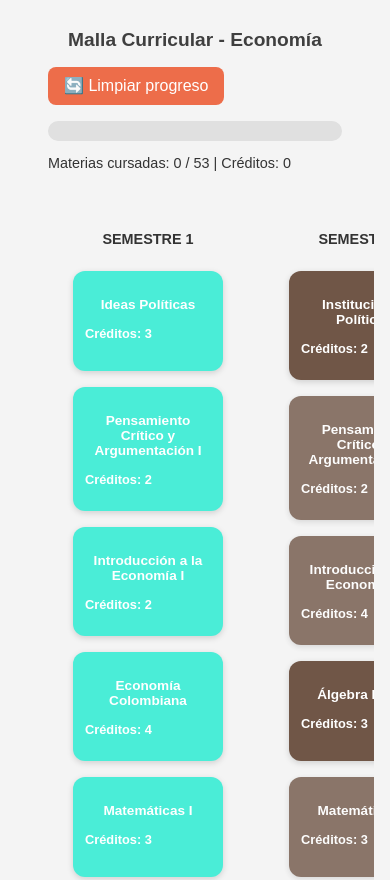
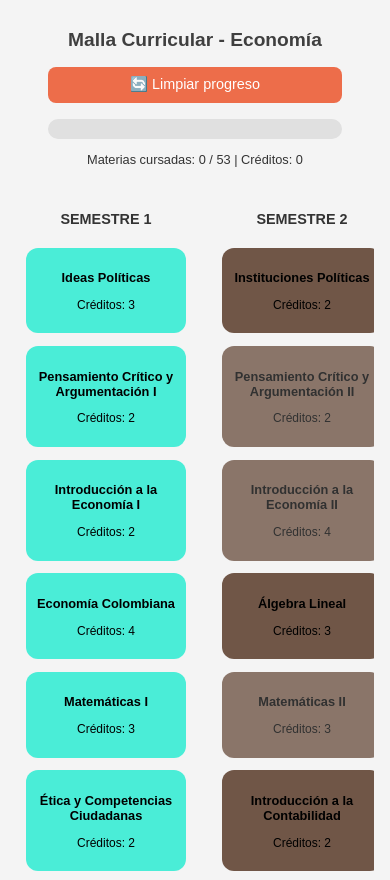
Before and after one commit to ferneyreina19/malla-curricular-universitaria, a plain HTML site: page index.html in a window 390 px wide. Shown: the top 880 px of the page. Drawn offline with Linux system fonts and the light colour scheme.

Commit message:
Add files via upload

```diff
--- a/index.html
+++ b/index.html
@@ -1,6 +1,7 @@
 <!DOCTYPE html>
 <html lang="es">
 <head>
+  <meta name="viewport" content="width=device-width, initial-scale=1.0" />
   <meta charset="UTF-8" />
   <meta name="viewport" content="width=device-width, initial-scale=1.0" />
   <title>Malla Curricular - Economía</title>
--- a/styles.css
+++ b/styles.css
@@ -12,15 +12,19 @@ h1 {
 
 #malla-container {
   display: flex;
+  flex-direction: row;
   gap: 1rem;
   overflow-x: auto;
-  padding: 2rem;
+  padding: 1rem;
+  scroll-snap-type: x mandatory;
+  max-width: 100%;
 }
 .semestre {
   display: flex;
   flex-direction: column;
-  gap: 1rem;
-  min-width: 200px;
+  gap: 0.8rem;
+  min-width: 180px;
+  scroll-snap-align: start;
   align-items: center;
 }
 
@@ -33,17 +37,11 @@ h1 {
 }
 
 .materia {
+  width: 160px;
+  padding: 0.8rem;
+  font-size: 0.85rem;
   border-radius: 12px;
-  padding: 1rem;
-  color: #fff;
-  font-size: 0.9rem;
-  font-weight: bold;
-  box-shadow: 0 2px 6px rgba(0, 0, 0, 0.15);
-  cursor: pointer;
-  transition: transform 0.2s ease;
-  width: 160px;
-  box-sizing: border-box;
-  min-height: 100px;
+  text-align: center;
 }
 .materia h3 {
   font-size: 0.95rem;
@@ -213,8 +211,37 @@ h1 {
   line-height: 1.3;
 }
 
-#svg-lineas line {
-  stroke: #007bff;
-  stroke-width: 2;
-  stroke-dasharray: 4;
+@media (max-width: 768px) {
+  body {
+    font-size: 0.9rem;
+  }
+
+  h1 {
+    font-size: 1.2rem;
+    text-align: center;
+  }
+
+  .materia {
+    width: 140px;
+    font-size: 0.75rem;
+    padding: 0.6rem;
+  }
+
+  .materia h3 {
+    font-size: 0.8rem;
+  }
+
+  .leyenda-item {
+    font-size: 0.75rem;
+  }
+
+  #info-progreso {
+    font-size: 0.8rem;
+    text-align: center;
+  }
+
+  #limpiar-progreso {
+    font-size: 0.9rem;
+    width: 100%;
+  }
 }
```
